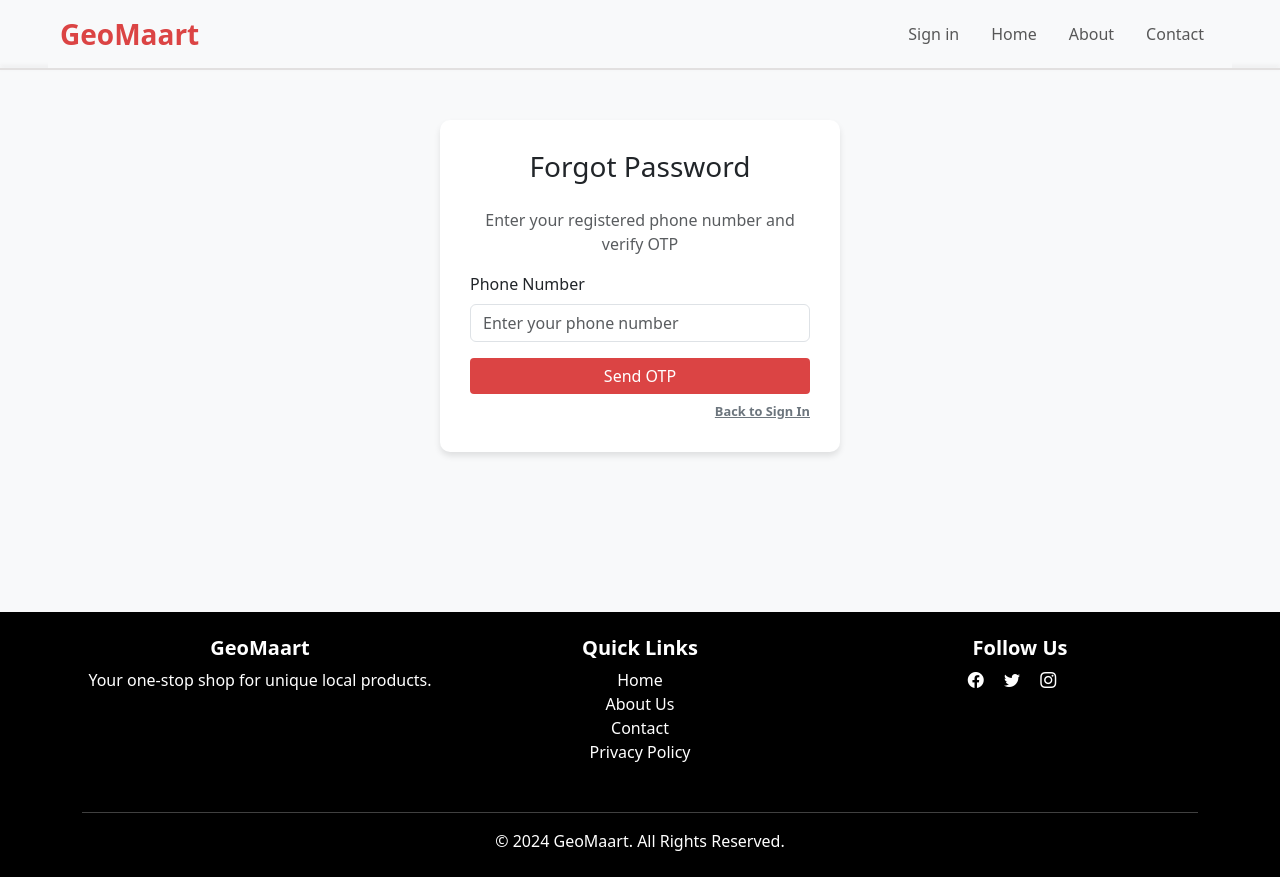
After one commit to Aswin123445/geomart, a Django app: page /account/forgot_password/ in a window 1280 px wide. The commit adds this page. Run offline with Django 5.2, Linux system fonts and the light colour scheme.

Commit message:
second commit  adding forgot password funtionality

```diff
--- a/geomaart/accounts/urls.py
+++ b/geomaart/accounts/urls.py
@@ -8,4 +8,6 @@ urlpatterns = [
     path('otp_verification/', views.otp_verification, name='otp_verification'),
     path('signin/', views.signin, name='signin'),
     path('signout/', views.signout, name='signout'),
+    path('forgot_password/', views.forgot_password, name='forgot_password'),
+    path('forget_password_form/',views.forget_password_form,name='forget_password_form')
 ]
--- a/geomaart/accounts/utils.py
+++ b/geomaart/accounts/utils.py
@@ -9,7 +9,7 @@ def send_otp(phone_number):
        verify = client.verify.services(os.environ['TWILIO_VERIFY_SERVICE_SID'])
        verify.verifications.create(
            to=phone_number,
-           channel='sms'
+           channel='sms' ,
        )
        print("otp send successfully")
     except TwilioRestException as e:
@@ -32,6 +32,7 @@ def validate_otp(phone_number, otp_code):
        if verification_check.status == "approved" :
            return True
        else :
+           print(verification_check.status)
            return "OTP verification failed Please try again"
     except TwilioRestException  as e :
         if e.status == 404:
--- a/geomaart/accounts/views.py
+++ b/geomaart/accounts/views.py
@@ -1,5 +1,5 @@
 from django.shortcuts import redirect, render
-from .forms import SignInForm ,SignUpForm
+from .forms import SignInForm ,SignUpForm,ForgotPassword,FogotPasswordForm
 from django.http import HttpResponse
 from django.contrib import messages
 from .utils import send_otp,validate_otp
@@ -23,6 +23,8 @@ def register(request):
                 user=UserData.objects.get(phone_number=form.cleaned_data['otp_verification'])
                 print("helo")
             send_otp(user.phone_number)
+            if 'is_forgot_otp_send' in request.session :
+                del request.session['is_forgot_otp_send']
             request.session['phone_number']= user.phone_number
             return render(request , 'accounts/otp_verification.html',{'phone':user.phone_number})
         else:
@@ -34,26 +36,37 @@ def register(request):
     return render(request, 'accounts/index.html',context)
 
 def otp_verification(request):
-    if 'phone_number' not in request.session:
+    print(request.session)
+    print('outside section')
+    if 'phone_number' not in request.session :
+        print('helo')
         return redirect('home:homepage')
     if request.method == "POST":
         otp_code = request.POST.get('otp')
         phone_number = request.session.get('phone_number')
 
-        if not phone_number:
+        if not phone_number :
             messages.error(request, "Session expired. Please register again.")
             return redirect('accounts:register')
         data = validate_otp(phone_number, otp_code)
-        if data == True:
-            user = UserData.objects.get(phone_number=phone_number)  # Fetch the user
-            user.is_active = True  # Activate user after successful OTP verification
-            user.is_phone_number_verified = True
-            print(f' {user.is_active}')
-            user.save()
+        print(data)
+        if data  == True :
+            if 'is_forgot_otp_send' in request.session:
+                print('password reset form')
+                request.session['is_forgot_password'] = True
+                return render(request,'accounts/forgot_password_form.html')
+            else :
+                print("normal ")
+                user = UserData.objects.get(phone_number=phone_number)  # Fetch the user
+                user.is_active = True  # Activate user after successful OTP verification
+                user.is_phone_number_verified = True
+                print(f' {user.is_active}')
+                user.save()
 
-            messages.success(request, "OTP verified successfully. You can now log in.")
-            return redirect('accounts:signin')
+                messages.success(request, "OTP verified successfully. You can now log in.")
+                return redirect('accounts:signin')
         else:
+            print(data)
             messages.error(request, f"{data}")
 
     return render(request, 'accounts/otp_verification.html')
@@ -77,3 +90,52 @@ def signout(request):
         logout(request)
         messages.success(request,'successfully signed out')
     return redirect('home:homepage')
+
+def forgot_password(request):
+    if request.method == 'POST' :
+        print('inside the post request')
+        form = ForgotPassword(request.POST)
+        if form.is_valid():
+           print(form.cleaned_data)
+        print(form)
+        user=UserData.objects.filter(phone_number = form.cleaned_data.get('phone_number')).first()
+        print(user)
+        if not user:
+            print("not registered")
+            messages.error(request, "Phone number not registered.")
+            return redirect('accounts:forgot_password')
+        else :
+            print('user data found')
+            send_otp(form.cleaned_data.get('phone_number'))
+            request.session['phone_number'] = form.cleaned_data.get('phone_number')
+            request.session['is_forgot_otp_send'] = True
+            return render(request , 'accounts/otp_verification.html',{'phone':user.phone_number})
+    return render(request,'accounts/forgot_password.html')
+
+def forget_password_form(request):
+    if 'is_forgot_password' not in request.session :
+        return redirect('home:homepage')
+    if request.method == 'POST' :
+        phone_number = request.session['phone_number']
+        print('helo')
+        form = FogotPasswordForm(request.POST)
+        print(form)
+        if form.is_valid():
+            try:
+                print('helo')
+                user = UserData.objects.get(phone_number=phone_number)
+                user.set_password(form.cleaned_data['password1'])
+                user.save()
+                messages.success(request, "Password reset successfully.")
+                print('password resetted sucessfully')
+                del request.session['is_forgot_password']
+                return redirect('accounts:signin')
+            except UserData.DoesNotExist:
+                messages.error(request, "User not found.")
+                return redirect('accounts:signin')
+        else:
+            print(form.errors)
+            print('form is not validated')
+            l = list(form.errors.values())
+            messages.error(request,l[0][0])
+    return render(request,'accounts/forgot_password_form.html')
--- /dev/null
+++ b/geomaart/templates/accounts/forgot_password.html
@@ -0,0 +1,114 @@
+<!DOCTYPE html>
+<html lang="en">
+<head>
+    <meta charset="UTF-8">
+    <meta name="viewport" content="width=device-width, initial-scale=1.0">
+    <title>Forget Password</title>
+    <!-- Bootstrap CSS -->
+    <link href="https://cdn.jsdelivr.net/npm/bootstrap@5.3.0/dist/css/bootstrap.min.css" rel="stylesheet">
+    <link href="https://cdn.jsdelivr.net/npm/bootstrap-icons/font/bootstrap-icons.css" rel="stylesheet">
+    <style>
+        body {
+            background-color: #f8f9fa;
+        }
+        .forgot-password-container {
+            max-width: 400px;
+            margin: 50px auto;
+            padding: 30px;
+            background: white;
+            border-radius: 10px;
+            box-shadow: 0 4px 6px rgba(0, 0, 0, 0.1);
+        }
+        .btn-primary {
+            background-color: #DB4444;
+            border: none;
+            border-radius: 4px;
+            transition: background-color 0.3s ease;
+        }
+        .btn-primary:hover {
+            background-color: #b53737;
+        }
+    </style>
+</head>
+<body>
+    <nav class="navbar navbar-expand-lg navbar-light bg-light mx-5">
+        <div class="container-fluid">
+          <a class="navbar-brand fw-bold fs-3" href="#" style="color: #DB4444;">GeoMaart</a>
+          <button class="navbar-toggler" type="button" data-bs-toggle="collapse" data-bs-target="#navbarNav" aria-controls="navbarNav" aria-expanded="false" aria-label="Toggle navigation">
+            <span class="navbar-toggler-icon"></span>
+          </button>
+          <div class="collapse navbar-collapse" id="navbarNav">
+            <ul class="navbar-nav ms-auto">
+              <li class="nav-item">
+                <a class="nav-link px-3" href="#">Sign in</a>
+              </li>
+              <li class="nav-item">
+                <a class="nav-link px-3" href="#">Home</a>
+              </li>
+              <li class="nav-item">
+                <a class="nav-link px-3" href="#">About</a>
+              </li>
+              <li class="nav-item">
+                <a class="nav-link px-3" href="#">Contact</a>
+              </li>
+            </ul>
+          </div>
+        </div>
+      </nav>
+
+    <div class="container-fluid">
+        <div class="row">
+            <div class="col" style="border: .5px solid rgb(226, 224, 224); box-shadow: 0 -2px 4px rgba(158, 153, 153, 0.2);"></div>
+        </div>
+    </div>
+
+    <div class="container" style="padding-bottom: 110px;">
+        <div class="forgot-password-container">
+            <h3 class="text-center mb-4">Forgot Password</h3>
+            <p class="text-muted text-center">Enter your registered phone number and verify OTP</p>
+            <form method="post" action="{% url 'accounts:forgot_password' %}">
+                {% csrf_token %}
+                <div class="mb-3">
+                    <label for="phone" class="form-label">Phone Number</label>
+                    <input type="tel" name="phone_number" class="form-control" id="phone" placeholder="Enter your phone number" required>
+                </div>
+                <button type="submit" class="btn btn-primary w-100">Send OTP</button>
+            </form>
+            <div class="text-end mt-1 ">
+                <a href="{% url 'accounts:signin' %}" class=" fw-semibold " style="color: #6c757d; font-size: .8rem;">Back to Sign In</a>
+            </div>
+        </div>
+    </div>
+
+    <footer class="footer bg-black text-white py-4">
+        <div class="container text-center">
+          <div class="row">
+            <div class="col-md-4 mb-3">
+              <h5 class="fw-bold">GeoMaart</h5>
+              <p>Your one-stop shop for unique local products.</p>
+            </div>
+            <div class="col-md-4 mb-3">
+              <h5 class="fw-bold">Quick Links</h5>
+              <ul class="list-unstyled">
+                <li><a href="#" class="text-white text-decoration-none">Home</a></li>
+                <li><a href="#" class="text-white text-decoration-none">About Us</a></li>
+                <li><a href="#" class="text-white text-decoration-none">Contact</a></li>
+                <li><a href="#" class="text-white text-decoration-none">Privacy Policy</a></li>
+              </ul>
+            </div>
+            <div class="col-md-4">
+              <h5 class="fw-bold">Follow Us</h5>
+              <a href="#" class="text-white me-3"><i class="bi bi-facebook"></i></a>
+              <a href="#" class="text-white me-3"><i class="bi bi-twitter"></i></a>
+              <a href="#" class="text-white me-3"><i class="bi bi-instagram"></i></a>
+            </div>
+          </div>
+          <hr class="bg-white">
+          <p class="mb-0">&copy; 2024 GeoMaart. All Rights Reserved.</p>
+        </div>
+    </footer>
+
+    <!-- Bootstrap JS -->
+    <script src="https://cdn.jsdelivr.net/npm/bootstrap@5.3.0/dist/js/bootstrap.bundle.min.js"></script>
+</body>
+</html>
--- a/geomaart/templates/accounts/index.html
+++ b/geomaart/templates/accounts/index.html
@@ -140,7 +140,7 @@
          alt="Google Logo" style="width: 20px; height: 20px; margin-right: 10px;">
               Sign up with google
           </button>
-            <div class="text-end text-center" style="font-size: .9rem; margin-top : 4px;">already have an account?<a href="" class="link-to-login" style="margin-left: 6px;">signin</a></div>
+            <div class="text-end text-center" style="font-size: .9rem; margin-top : 4px;">already have an account?<a href="{% url 'accounts:signin' %}" class="link-to-login" style="margin-left: 6px;">signin</a></div>
           </div>
         </div>
       </div>
--- a/geomaart/templates/accounts/otp_verification.html
+++ b/geomaart/templates/accounts/otp_verification.html
@@ -55,10 +55,10 @@
       </nav>
       <div class="container-fluid">
         <div class="row">
-            <div class="col" style=" border-top: 1px solid black;">
+            <div class="col" style=" border: .5px solid rgb(226, 224, 224); box-shadow: 0 -2px 4px rgba(158, 153, 153, 0.2);">
             </div>
         </div>
-      </div>
+    </div>
 <div class="container mt-5">
   <div class="row justify-content-center">
     <div class="col-md-6">
--- a/geomaart/templates/accounts/signin.html
+++ b/geomaart/templates/accounts/signin.html
@@ -102,7 +102,7 @@
               </button>
             </form>
             <div class="text-end ">
-              <a href="#" class="link-to-login fw-semibold ">Forgot password?</a>
+              <a href="{% url 'accounts:forgot_password' %}" class="link-to-login fw-semibold ">Forgot password?</a>
             </div>
           </div>
         </div>
```
Also changed, not shown: geomaart/accounts/forms.py (+46 -1 lines), geomaart/templates/accounts/forgot_password_form.html (added, +125 -0 lines).
